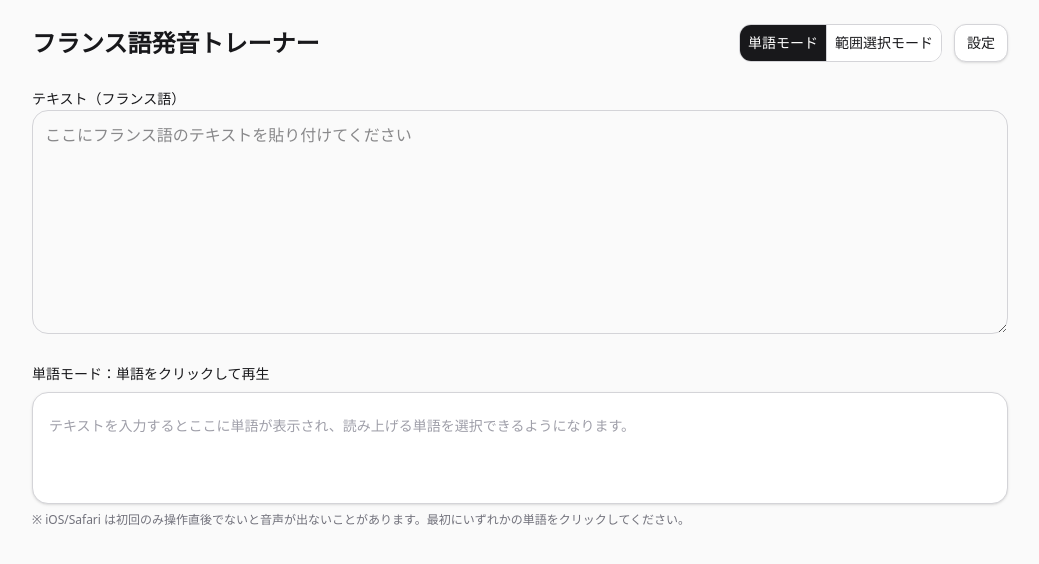
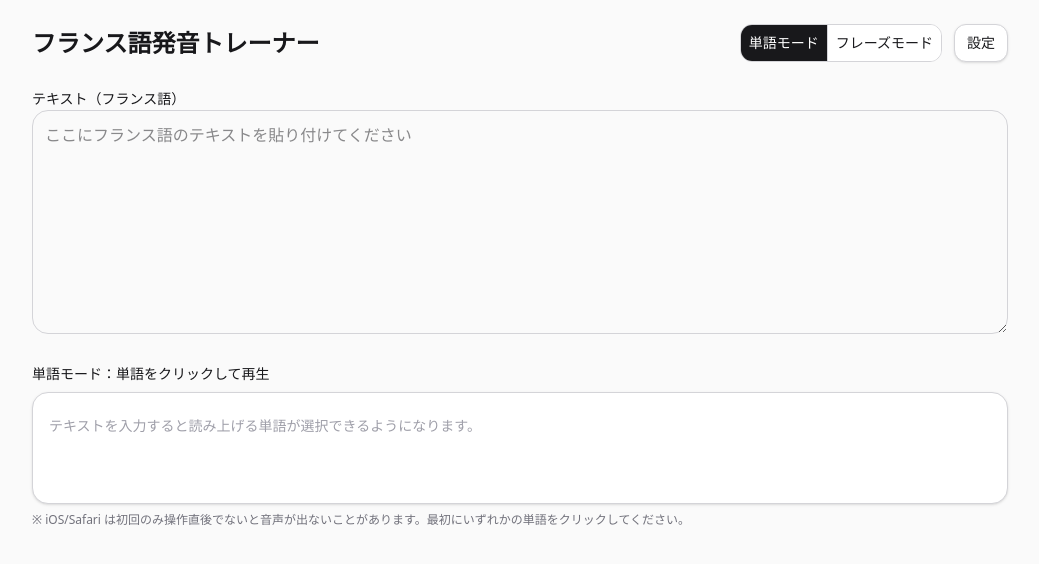
Before and after one commit to Yuta-NoobCoder/french-pronunciation-trainer, a React (Vite) app: page / in a window 1280 px wide. Shown: the top 564 px of the page, without its empty margins (120-1159 px from the left). Built offline with nearby package versions, Linux system fonts and the light colour scheme.

Commit message:
用語の改善

```diff
--- a/index.html
+++ b/index.html
@@ -9,9 +9,9 @@
   <meta name="viewport" content="width=device-width, initial-scale=1.0" />
   <title>フランス語発音トレーナー</title>
   <meta name="application-name" content="フランス語発音トレーナー" />
-  <meta name="description" content="ブラウザの音声合成を使ってフランス語の単語やフレーズを再生し、発音練習できるシンプルなツールです。単語クリック／範囲選択に対応。" />
+  <meta name="description" content="ブラウザの音声合成でフランス語の単語やフレーズを再生して発音を確認できるシンプルなツールです。単語クリック／フレーズ選択に対応。" />
   <meta property="og:title" content="フランス語発音トレーナー" />
-  <meta property="og:description" content="ブラウザの音声合成でフランス語の発音練習。単語／範囲選択に対応。" />
+  <meta property="og:description" content="ブラウザの音声合成でフランス語の発音確認。単語／フレーズ選択に対応。" />
 </head>
 
 <body>
--- a/src/App.tsx
+++ b/src/App.tsx
@@ -229,9 +229,9 @@ export default function FrenchPracticeApp() {
                     : "bg-white hover:bg-zinc-100")
                 }
                 onClick={() => setMode("range")}
-                title="2点クリックで範囲選択"
+                title="2点クリックでフレーズを選択"
               >
-                範囲選択モード
+                フレーズモード
               </button>
               {/* settings gear moved outside segmented control */}
             </div>
@@ -289,7 +289,7 @@ export default function FrenchPracticeApp() {
               <label className="text-sm font-medium">
                 {mode === "word"
                   ? "単語モード：単語をクリックして再生"
-                  : "範囲選択モード：2点クリックで範囲選択（余白クリックで解除）"}
+                  : "フレーズモード：2点クリックでフレーズを選択（余白クリックで解除）"}
               </label>
               {mode === "range" && (
                 <button
@@ -346,9 +346,9 @@ export default function FrenchPracticeApp() {
             >
               {tokens.length === 0 && (
                 <span className="text-zinc-400 select-none text-sm">
-                  テキストを入力するとここに単語が表示され、読み上げる
-                  {mode == "range" ? "範囲" : "単語"}
-                  を選択できるようになります。
+                  テキストを入力すると読み上げる
+                  {mode == "range" ? "フレーズ" : "単語"}
+                  が選択できるようになります。
                 </span>
               )}
               {tokens.map((t, i) => {
```
Also changed, not shown: 1 other file (tests, documents, lock files or other folders).
